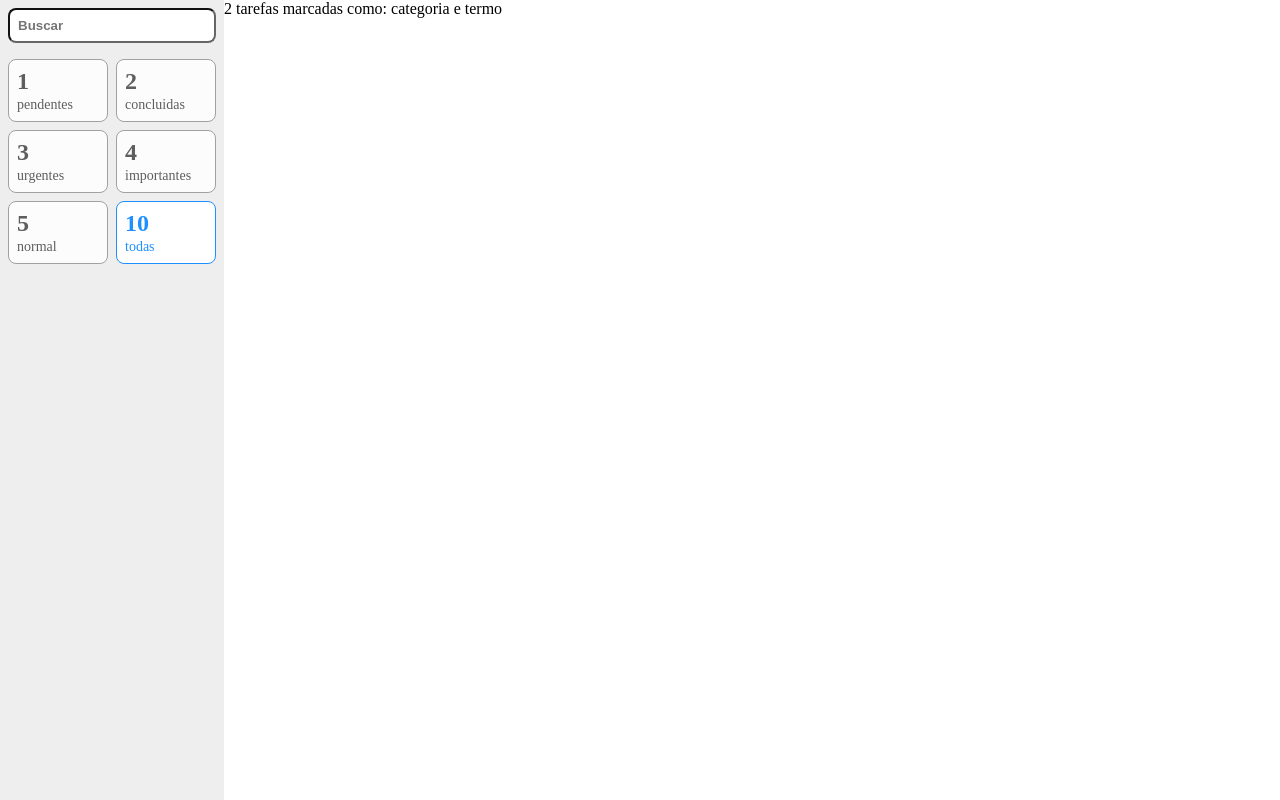
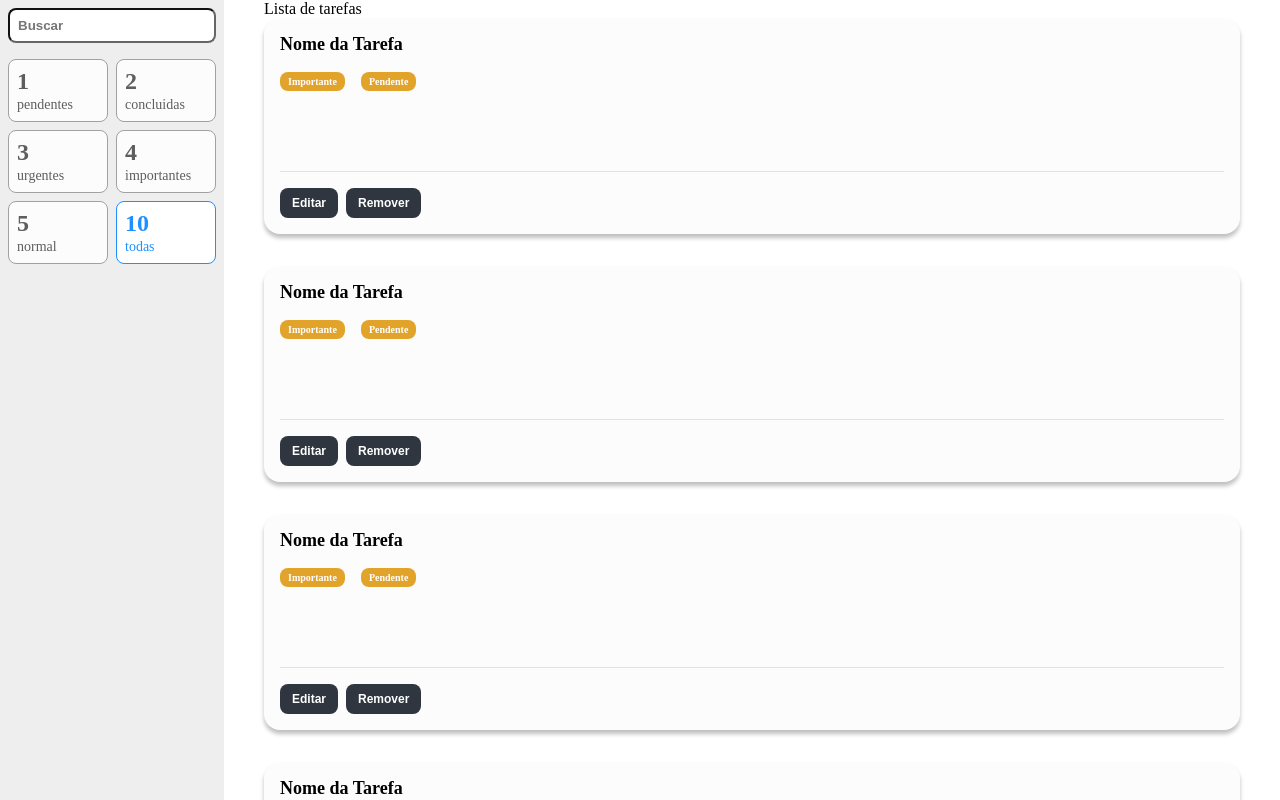
Before and after one commit to ClaudioFerreir/advancedToDoList, a React (Create React App) app: page / in a window 1280 px wide. Built offline with nearby package versions, Linux system fonts and the light colour scheme.

Commit message:
layout lista de tarefas added

```diff
--- a/public/index.html
+++ b/public/index.html
@@ -26,7 +26,7 @@
     -->
     <link rel="preconnect" href="https://fonts.googleapis.com">
     <link rel="preconnect" href="https://fonts.gstatic.com" crossorigin>
-    <link href="https://fonts.googleapis.com/css2?family=Roboto:ital,wght@0,400;0,700;1,700&display=swap" rel="stylesheet">
+    <link href="https://fonts.googleapis.com/css2?family=Roboto+Mono&family=Roboto:ital,wght@0,400;0,700;1,700&display=swap" rel="stylesheet">
     <title>To Do List</title>
   </head>
   <body>
--- /dev/null
+++ b/src/Components/Tarefa/index.tsx
@@ -0,0 +1,16 @@
+import * as S from './styles'
+
+const Tarefa = () => (
+  <S.Card>
+    <S.Titulo>Nome da Tarefa</S.Titulo>
+    <S.Tag>Importante</S.Tag>
+    <S.Tag>Pendente</S.Tag>
+    <S.Descricao />
+    <S.BarraAcoes>
+      <S.Botao>Editar</S.Botao>
+      <S.Botao>Remover</S.Botao>
+    </S.BarraAcoes>
+  </S.Card>
+)
+
+export default Tarefa
--- /dev/null
+++ b/src/Components/Tarefa/styles.ts
@@ -0,0 +1,57 @@
+import styled from 'styled-components'
+
+export const Card = styled.div`
+  background-color: #fcfcfc;
+  box-shadow: 0px 4px 4px rgba(0, 0, 0, 0.25);
+  padding: 16px;
+  margin-bottom: 32px;
+  border-radius: 16px;
+`
+
+export const Titulo = styled.h3`
+  font-size: 18px;
+  font-weight: bold;
+  margin-bottom: 16px;
+`
+
+export const Tag = styled.span`
+  padding: 4px 8px;
+  color: #fff;
+  font-weight: bold;
+  font-size: 10px;
+  background-color: #e1a32a;
+  border-radius: 8px;
+  margin-right: 16px;
+  display: inline-block;
+`
+
+export const Descricao = styled.textarea`
+  color: #8b8b8b;
+  font-size: 14px;
+  line-height: 24px;
+  font-family: 'Roboto Mono', monospace;
+  display: block;
+  width: 100%;
+  margin-bottom: 16px;
+  margin-top: 16px;
+  resize: none;
+  border: none;
+  background-color: transparent;
+`
+
+export const BarraAcoes = styled.div`
+  border-top: 1px solid rgba(0, 0, 0, 0.1);
+  padding-top: 16px;
+`
+
+export const Botao = styled.button`
+  font-weight: bold;
+  font-size: 12px;
+  color: #fff;
+  padding: 8px 12px;
+  border: none;
+  cursor: pointer;
+  background-color: #2f3640;
+  border-radius: 8px;
+  margin-right: 8px;
+`
--- a/src/containers/ListaDeTarefas/index.tsx
+++ b/src/containers/ListaDeTarefas/index.tsx
@@ -1,5 +1,28 @@
+import Tarefa from '../../Components/Tarefa'
+
+import { Container } from './styles'
+
 const ListaDeTarefas = () => (
-  <main>2 tarefas marcadas como: categoria e termo</main>
+  <Container>
+    <p>Lista de tarefas</p>
+    <ul>
+      <li>
+        <Tarefa />
+      </li>
+      <li>
+        <Tarefa />
+      </li>
+      <li>
+        <Tarefa />
+      </li>
+      <li>
+        <Tarefa />
+      </li>
+      <li>
+        <Tarefa />
+      </li>
+    </ul>
+  </Container>
 )
 
 export default ListaDeTarefas
--- /dev/null
+++ b/src/containers/ListaDeTarefas/styles.ts
@@ -0,0 +1,7 @@
+import styled from 'styled-components'
+
+export const Container = styled.main`
+  padding: 0 40px;
+  height: 100vh;
+  overflow-y: scroll;
+`
--- a/src/styles/index.ts
+++ b/src/styles/index.ts
@@ -6,6 +6,7 @@
     padding: 0;
     box-sizing: border-box;
     family-font: 'Roboto', sans-serif;
+    list-style: none;
   }
 `
 
```
